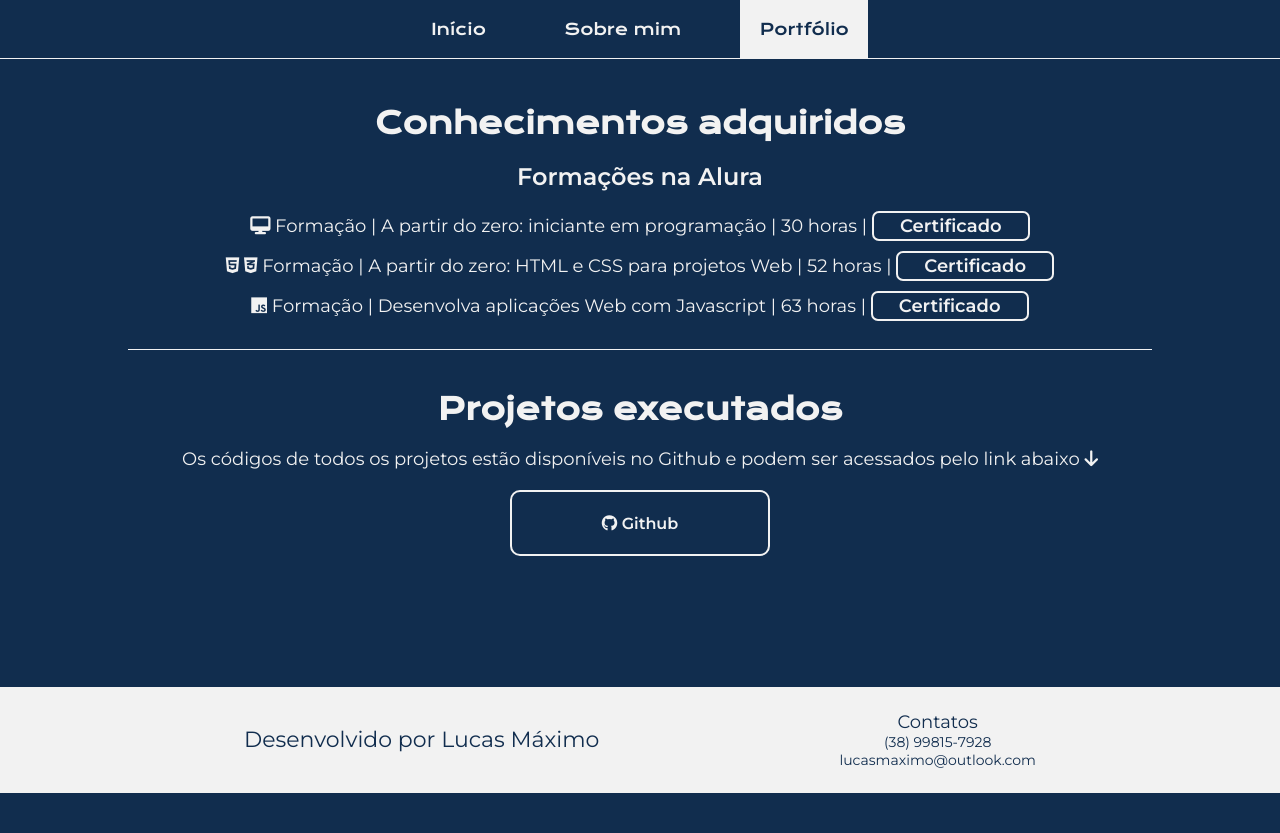
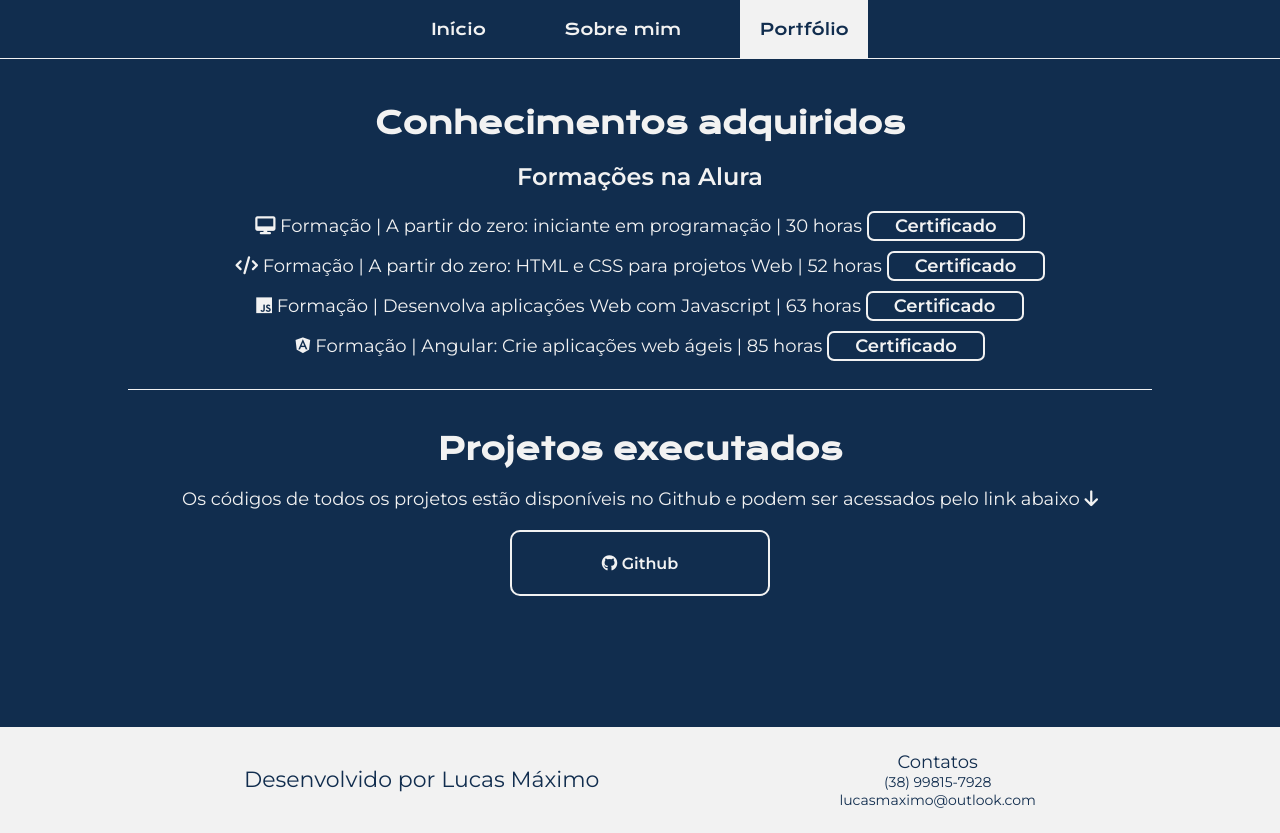
Before and after one commit to lucasmaximo/primeiro-portfolio, a plain HTML site: page portfolio.html in a window 1280 px wide. Before the commit the page ends 800 px from the top, so only its background shows below. Drawn offline with nearby package versions, Linux system fonts and the light colour scheme.

Commit message:
Inclusão do certificado da formação Angular

```diff
--- a/portfolio.html
+++ b/portfolio.html
@@ -24,19 +24,31 @@
             <ul class="portfolio-corpo__conteudo__lista">
                 <li class="portfolio-corpo__conteudo__texto">
                     <i class="fa-solid fa-desktop"></i>
-                    Formação | A partir do zero: iniciante em programação | 30 horas |
+                    Formação | A partir do zero: iniciante em programação | 30 horas
                     <a class="portfolio-corpo__conteudo__link"
-                        href="./assets/certificados/Formação A partir do zero iniciante em programação - Alura.pdf">Certificado</a>
+                        href="./assets/certificados/Formação A partir do zero iniciante em programação - Alura.pdf">Certificado
+                      </a>
                 </li>
                 <li class="portfolio-corpo__conteudo__texto">
-                    <i class="fa-brands fa-html5"></i> <i class="fa-brands fa-css3-alt"></i>
-                    Formação | A partir do zero: HTML e CSS para projetos Web | 52 horas |
-                    <a class="portfolio-corpo__conteudo__link" href="./assets/certificados/Formação A partir do zero HTML e CSS para projetos web - Alura.pdf">Certificado</a>
+                    <i class="fa-solid fa-code"></i>
+                    Formação | A partir do zero: HTML e CSS para projetos Web | 52 horas
+                    <a class="portfolio-corpo__conteudo__link"
+                      href="./assets/certificados/Formação A partir do zero HTML e CSS para projetos web - Alura.pdf">Certificado
+                    </a>
                 </li>
                 <li class="portfolio-corpo__conteudo__texto">
                     <i class="fa-brands fa-js"></i>
-                    Formação | Desenvolva aplicações Web com Javascript | 63 horas |
-                    <a class="portfolio-corpo__conteudo__link" href="./assets/certificados/Formação Desenvolva aplicações Web com JavaScript - Alura.pdf">Certificado</a>
+                    Formação | Desenvolva aplicações Web com Javascript | 63 horas
+                    <a class="portfolio-corpo__conteudo__link"
+                      href="./assets/certificados/Formação Desenvolva aplicações Web com JavaScript - Alura.pdf">Certificado
+                    </a>
+                </li>
+                <li class="portfolio-corpo__conteudo__texto">
+                  <i class="fa-brands fa-angular"></i>
+                  Formação | Angular: Crie aplicações web ágeis | 85 horas
+                  <a class="portfolio-corpo__conteudo__link"
+                    href="./assets/certificados/Formação Desenvolva aplicações Web com JavaScript - Alura.pdf">Certificado
+                  </a>
                 </li>
                 <br>
             </ul>
```
Also changed, not shown: about.html (+8 -4 lines).
